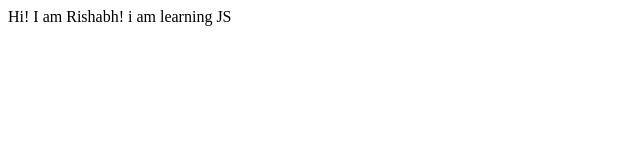
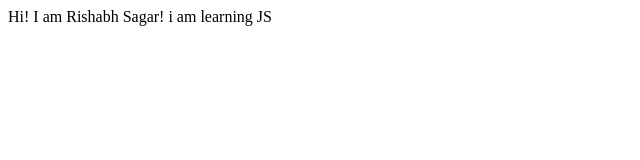
Before and after one commit to Rishabhsgr/rishabhsagar-site, a plain HTML site: page index.html in a window 1280 px wide. Shown: the full height of the page, 0-640 px from the left. Drawn offline with Linux system fonts and the light colour scheme.

Commit message:
doc-updated name

```diff
--- a/index.html
+++ b/index.html
@@ -4,10 +4,10 @@
     <meta charset="UTF-8">
     <meta http-equiv="X-UA-Compatible" content="IE=edge">
     <meta name="viewport" content="width=device-width, initial-scale=1.0">
-    <title>Rishabhsite</title>
+    <title>Rishabh Sagar site</title>
 </head>
 <body>
-  Hi! I am Rishabh!
+  Hi! I am Rishabh Sagar!
   i am learning JS
 </body>
 </html>
```
